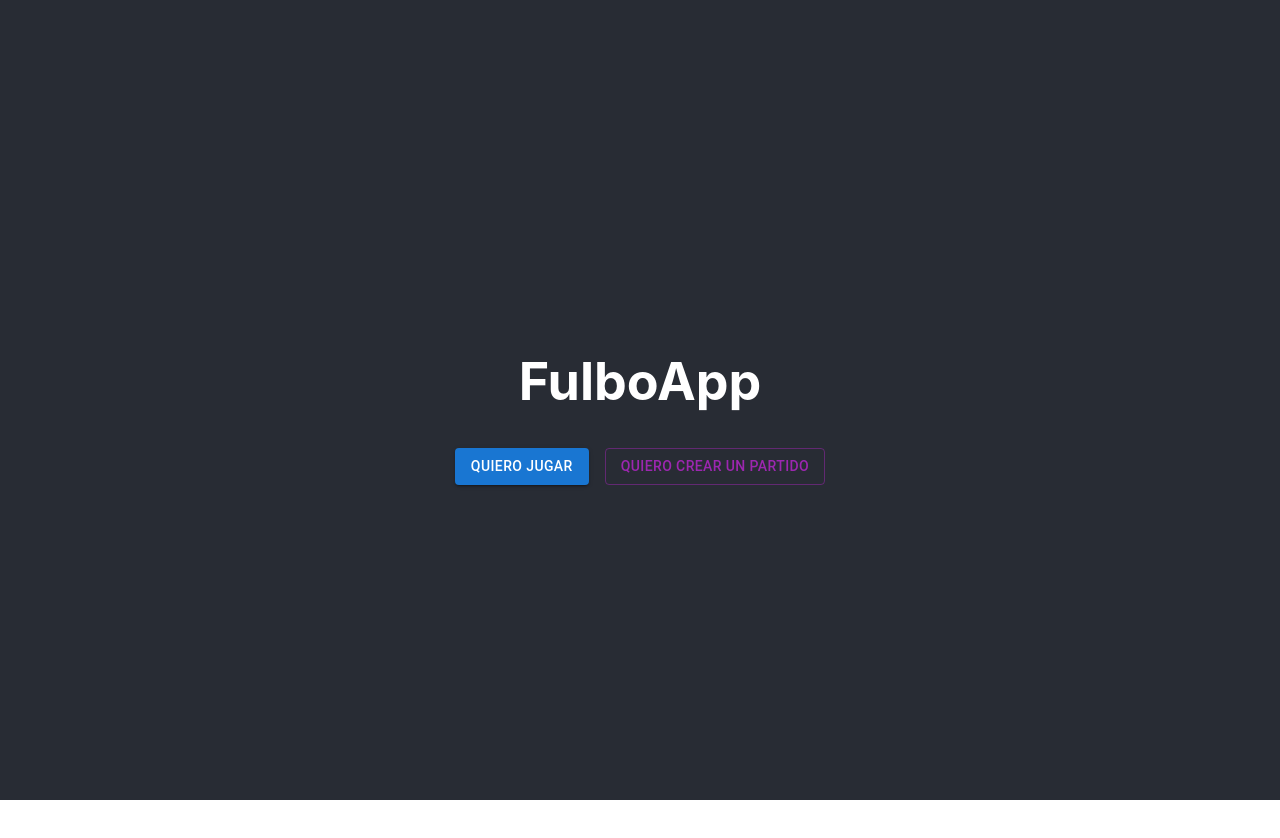
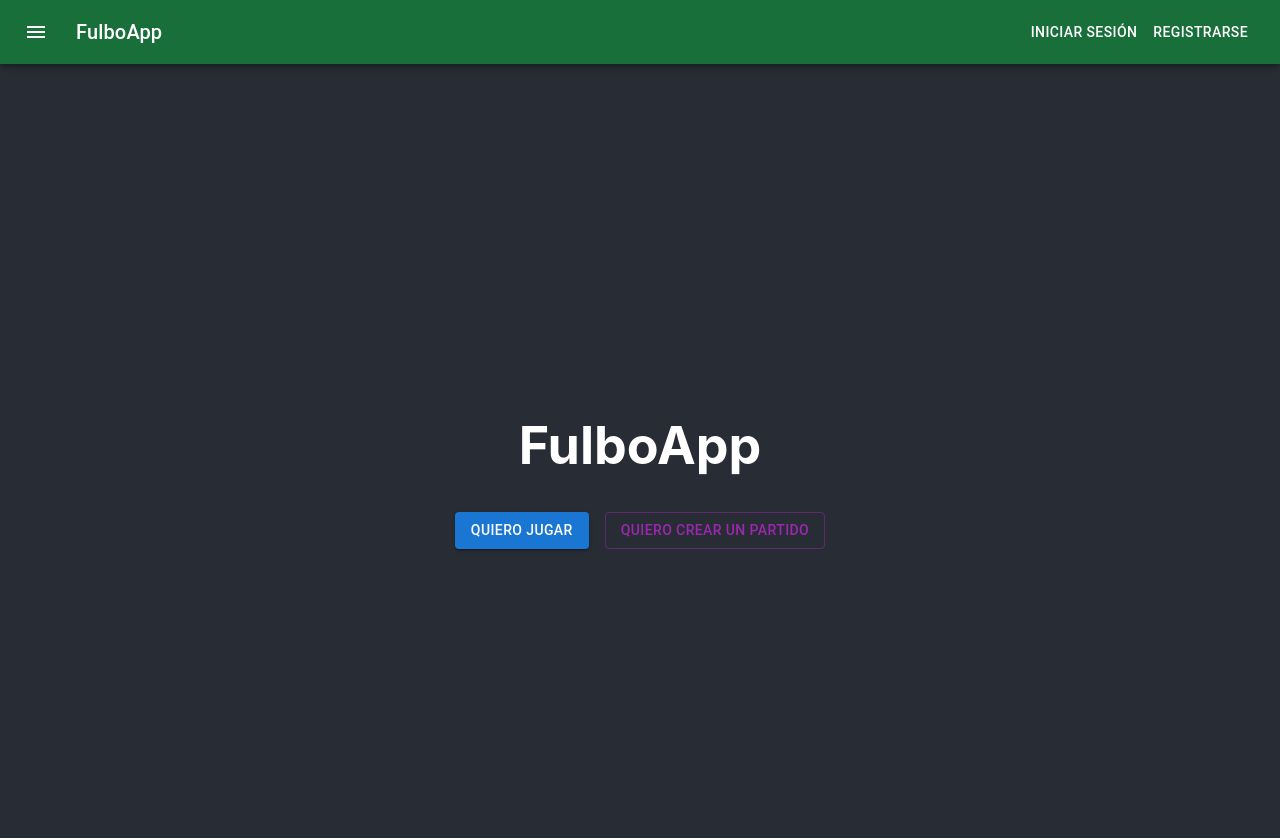
Before and after one commit to Franco-BP/fulboapp_front, a React (Create React App) app: page / in a window 1280 px wide. Shown: the top 838 px of the page. Before the commit the page ends 800 px from the top, so only its background shows below. Built offline with nearby package versions, Linux system fonts and the light colour scheme.

Commit message:
Se agrega la TopBar con funcionalidades basicas incompletas

```diff
--- a/package.json
+++ b/package.json
@@ -5,6 +5,7 @@
   "dependencies": {
     "@emotion/react": "^11.11.1",
     "@emotion/styled": "^11.11.0",
+    "@mui/icons-material": "^5.14.1",
     "@mui/material": "^5.14.1",
     "@testing-library/jest-dom": "^5.17.0",
     "@testing-library/react": "^13.4.0",
--- a/src/components/Home/Home.jsx
+++ b/src/components/Home/Home.jsx
@@ -2,6 +2,7 @@ import React from 'react'
 import "./Home.css"
 import Stack from '@mui/material/Stack';
 import Button from '@mui/material/Button';
+import TopBar from '../TopBar/TopBar'
 
 const Home = () => {
     const handleClick = () => {
@@ -11,6 +12,7 @@ const Home = () => {
 
     return (
         <div className="main-div">
+            <TopBar />
             <header className="App-header">
             <h1>FulboApp</h1>
             <Stack direction="row" spacing={2}>
--- /dev/null
+++ b/src/components/TopBar/TopBar.css
@@ -0,0 +1,3 @@
+.main-div {
+    width: 100%;
+}
--- /dev/null
+++ b/src/components/TopBar/TopBar.jsx
@@ -0,0 +1,84 @@
+import { AppBar, Button, IconButton, Toolbar, Typography, Backdrop, Modal, Fade, Box } from '@mui/material'
+import MenuIcon from '@mui/icons-material/Menu'
+import React, { useState } from 'react'
+import './TopBar.css'
+// import LoginForm from './LoginForm'
+// import RegistrationForm from './RegistrationForm'
+
+const TopBar = () => {
+    const SXAPPBAR = {
+        backgroundColor: "#196f3a",
+        position: "sticky"
+    }
+
+    const STYLE = {
+        position: 'absolute',
+        top: '50%',
+        left: '50%',
+        transform: 'translate(-50%, -50%)',
+        width: 400,
+        bgcolor: 'background.paper',
+        border: '2px solid #000',
+        boxShadow: 24,
+        p: 4,
+    };
+
+    const [open, setOpen] = React.useState(false);
+    const [modalForm, setForm] = React.useState(null);
+
+    const handleOpen = (modalForm) => {
+        setForm(modalForm);
+        setOpen(true);
+    }
+
+    const handleClose = () => setOpen(false);
+
+    return (
+        <div className="main-div">
+            <AppBar sx={SXAPPBAR}>
+                <Toolbar>
+                    <IconButton
+                        size="large"
+                        edge="start"
+                        color="inherit"
+                        aria-label="menu"
+                        sx={{mr : 2}}
+                    >
+                        <MenuIcon />
+                    </IconButton>
+                    <Typography className="fulboapp-name" variant="h6" component="div" align="left" sx={{ flexGrow: 1 }}
+                    >
+                        FulboApp
+                    </Typography>
+                    <Button color="inherit" onClick={handleOpen}>Iniciar Sesión</Button>
+                    <Button color="inherit" onClick={handleOpen}>Registrarse</Button>
+                </Toolbar>
+            </AppBar>
+
+            <Modal
+                aria-labelledby="profile-login-form"
+                aria-describedby="login-or-registration"
+                open={open}
+                onClose={handleClose}
+                closeAfterTransition
+                slots={{ backdrop: Backdrop }}
+                slotProps={{
+                    backdrop: {timeout: 500},
+                }}
+            >
+                <Fade in={open}>
+                <Box sx={STYLE}>
+                    <Typography id="transition-modal-title" variant="h6" component="h2">
+                    Text in a modal
+                    </Typography>
+                    <Typography id="transition-modal-description" sx={{ mt: 2 }}>
+                    Duis mollis, est non commodo luctus, nisi erat porttitor ligula.
+                    </Typography>
+                </Box>
+                </Fade>
+            </Modal>
+        </div>
+    )
+}
+
+export default TopBar
```
Also changed, not shown: 1 other file (tests, documents, lock files or other folders).
